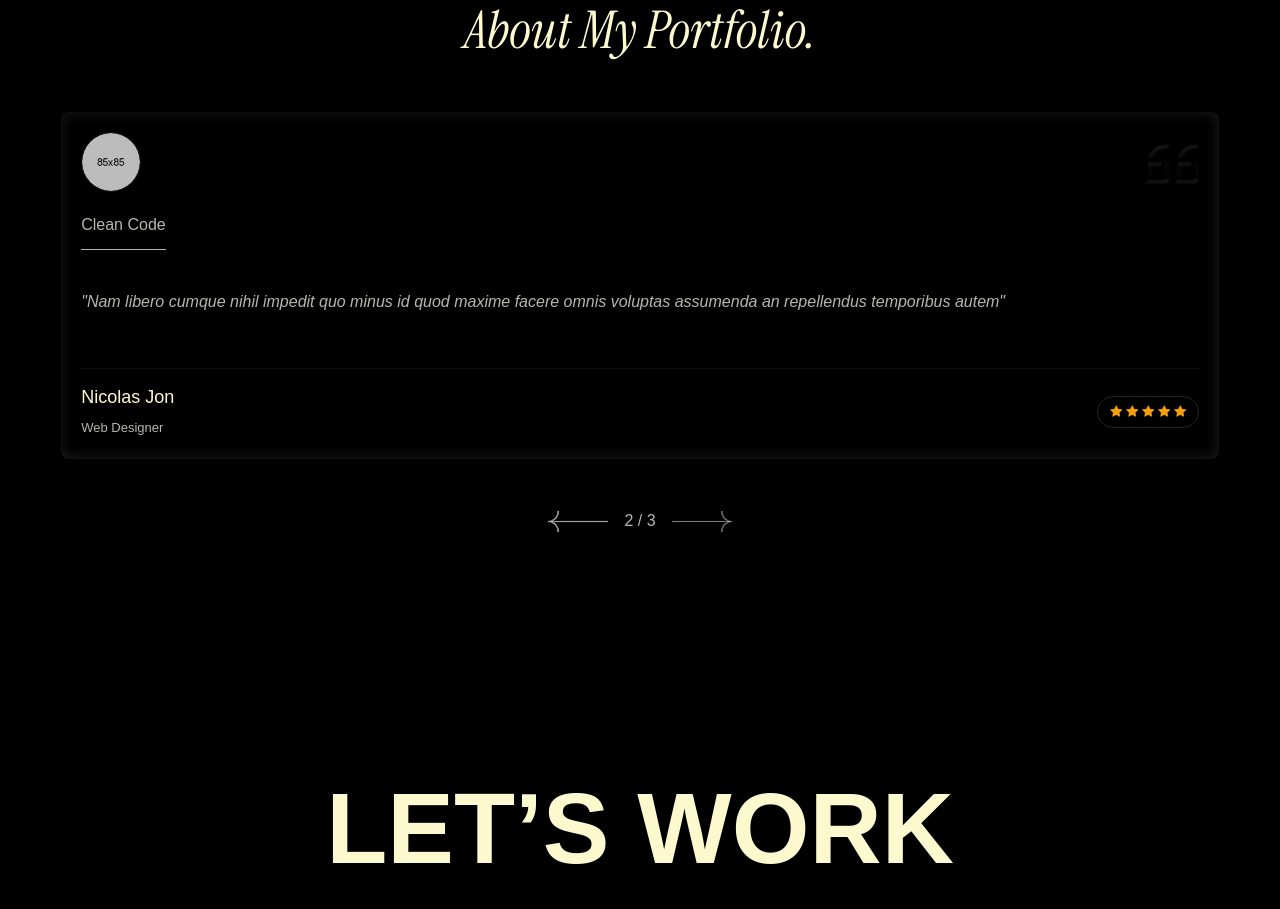
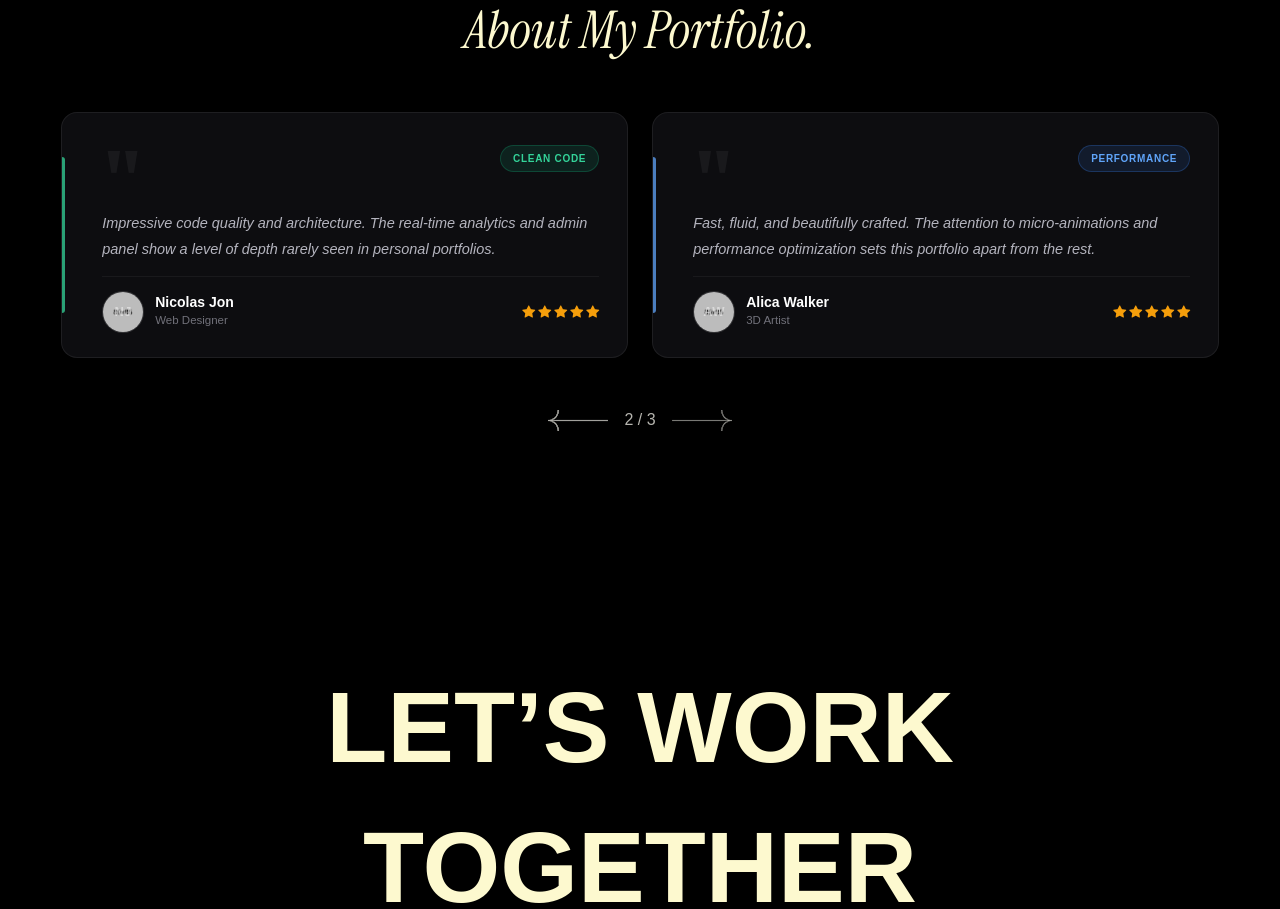
Before and after one commit to anujvishwakarma07/portfolio-react, a React (Vite) app in the folder frontend/: page / in a window 1280 px wide. Shown: the part 7677-8586 px from the top of the page. Built offline with nearby package versions, Linux system fonts and the light colour scheme; no server answers; a web font is replaced by a local one.

Commit message:
redesign: premium testimonial cards with accent bar, tag badge, quote mark

```diff
--- a/frontend/src/components/Testimonials.jsx
+++ b/frontend/src/components/Testimonials.jsx
@@ -12,7 +12,7 @@ function Testimonials() {
       _id: 'fallback_1',
       name: 'Thomas Leio',
       role: 'UI/UX Designer',
-      message: 'Nam libero cumque nihil impedit quo minus id quod maxime facere omnis voluptas assumenda an repellendus temporibus autem',
+      message: 'The portfolio design is clean, modern, and highly responsive. Every interaction feels intentional and the overall experience is top-notch.',
       rating: 5,
       tag: 'Design Quality',
       image: '/assets/img/testimonial/client1.png'
@@ -21,7 +21,7 @@ function Testimonials() {
       _id: 'fallback_2',
       name: 'Nicolas Jon',
       role: 'Web Designer',
-      message: 'Nam libero cumque nihil impedit quo minus id quod maxime facere omnis voluptas assumenda an repellendus temporibus autem',
+      message: 'Impressive code quality and architecture. The real-time analytics and admin panel show a level of depth rarely seen in personal portfolios.',
       rating: 5,
       tag: 'Clean Code',
       image: '/assets/img/testimonial/client2.png'
@@ -30,9 +30,9 @@ function Testimonials() {
       _id: 'fallback_3',
       name: 'Alica Walker',
       role: '3D Artist',
-      message: 'Nam libero cumque nihil impedit quo minus id quod maxime facere omnis voluptas assumenda an repellendus temporibus autem',
+      message: 'Fast, fluid, and beautifully crafted. The attention to micro-animations and performance optimization sets this portfolio apart from the rest.',
       rating: 5,
-      tag: 'Instant Support',
+      tag: 'Performance',
       image: '/assets/img/testimonial/client3.png'
     }
   ];
@@ -56,6 +56,20 @@ function Testimonials() {
 
   const reviewList = reviews.length > 0 ? reviews : fallbackReviews;
 
+  const getInitials = (name) => {
+    return name.split(' ').map(n => n[0]).join('').toUpperCase().slice(0, 2);
+  };
+
+  const tagColors = {
+    'Design Quality':   { bg: 'rgba(139, 92, 246, 0.12)', color: '#a78bfa', border: 'rgba(139, 92, 246, 0.25)' },
+    'Clean Code':       { bg: 'rgba(16, 185, 129, 0.12)', color: '#34d399', border: 'rgba(16, 185, 129, 0.25)' },
+    'Performance':      { bg: 'rgba(59, 130, 246, 0.12)',  color: '#60a5fa', border: 'rgba(59, 130, 246, 0.25)' },
+    'Portfolio Review': { bg: 'rgba(245, 158, 11, 0.12)', color: '#fbbf24', border: 'rgba(245, 158, 11, 0.25)' },
+  };
+
+  const getTagStyle = (tag) =>
+    tagColors[tag] || { bg: 'rgba(255,255,255,0.06)', color: '#a1a1aa', border: 'rgba(255,255,255,0.1)' };
+
   return (
     <section className="testimonial-section-v1 check-box-style mb-common pt-100 pb-100" id="testi">
       <div className="container">
@@ -76,81 +90,220 @@ function Testimonials() {
           className="testimonial-wrapperv1"
           modules={[Navigation, Pagination, Autoplay]}
           spaceBetween={24}
-          loop={reviewList.length >= 3} // Disable loop if we don't have enough slides
-          autoplay={{
-            delay: 3500,
-            disableOnInteraction: false,
-          }}
-          navigation={{
-            nextEl: '.testi-next',
-            prevEl: '.testi-prev',
-          }}
-          pagination={{
-            el: '.swiper-pagination-cus',
-            type: 'fraction',
-          }}
+          loop={reviewList.length >= 3}
+          autoplay={{ delay: 4000, disableOnInteraction: false }}
+          navigation={{ nextEl: '.testi-next', prevEl: '.testi-prev' }}
+          pagination={{ el: '.swiper-pagination-cus', type: 'fraction' }}
           breakpoints={{
-            320: { slidesPerView: 1, spaceBetween: 10 },
-            575: { slidesPerView: 1, spaceBetween: 10 },
-            991: { slidesPerView: 1, spaceBetween: 10 },
-            1200: { slidesPerView: 1 },
-            1600: { slidesPerView: Math.min(3, reviewList.length) },
+            320:  { slidesPerView: 1, spaceBetween: 16 },
+            768:  { slidesPerView: 1, spaceBetween: 20 },
+            1200: { slidesPerView: 2, spaceBetween: 24 },
+            1600: { slidesPerView: Math.min(3, reviewList.length), spaceBetween: 24 },
           }}
         >
-          {reviewList.map((item) => (
+          {reviewList.map((item) => {
+            const tagStyle = getTagStyle(item.tag);
+            return (
               <SwiperSlide key={item._id}>
-              <div className="testimonial-items-v1 cmn-shadow round8" style={{ minHeight: '340px', display: 'flex', flexDirection: 'column', justifyContent: 'space-between' }}>
-                <div>
-                  <div className="testi-thumb d-flex align-items-center justify-content-between mb-3">
-                    <div className="thumb" style={{ width: '60px', height: '60px', borderRadius: '50%', overflow: 'hidden', border: '1px solid rgba(255,255,255,0.08)' }}>
+                <div className="testi-card-new">
+
+                  {/* Top: big quote + colored tag */}
+                  <div className="testi-card-top">
+                    <div className="testi-big-quote">"</div>
+                    <span className="testi-tag-badge" style={{
+                      background: tagStyle.bg,
+                      color: tagStyle.color,
+                      border: `1px solid ${tagStyle.border}`
+                    }}>
+                      {item.tag || 'Portfolio Review'}
+                    </span>
+                  </div>
+
+                  {/* Review text */}
+                  <p className="testi-message">
+                    {item.message}
+                  </p>
+
+                  {/* Footer: avatar + name + stars */}
+                  <div className="testi-card-footer">
+                    <div className="testi-author-row">
+                      <div className="testi-avatar">
+                        {item.image && !item.image.includes('ui-avatars') ? (
                           <img
-                        src={item.image || `https://ui-avatars.com/api/?name=${encodeURIComponent(item.name)}&background=27272a&color=fff&bold=true`}
+                            src={item.image}
                             alt={item.name}
-                        style={{ width: '100%', height: '100%', objectFit: 'cover' }}
+                            onError={(e) => { e.target.style.display = 'none'; }}
                           />
+                        ) : null}
+                        <span className="testi-initials">{getInitials(item.name)}</span>
                       </div>
-                    <div className="quote-arrow">
-                      <img src="/assets/img/testimonial/quote.png" alt="quote" />
+                      <div className="testi-author-info">
+                        <span className="testi-name">{item.name}</span>
+                        <span className="testi-role">{item.role}</span>
                       </div>
                     </div>
-                  <span className="testi-title">{item.tag || 'Portfolio Review'}</span>
-                  <p className="pra-clr fz-16" style={{ fontStyle: 'italic', marginTop: '10px', display: '-webkit-box', WebkitLineClamp: '4', WebkitBoxOrient: 'vertical', overflow: 'hidden', textOverflow: 'ellipsis' }}>
-                    "{item.message}"
-                  </p>
-                </div>
-
-                <div className="d-flex flex-wrap align-items-center justify-content-between gap-3 mt-4" style={{ borderTop: '1px solid rgba(255,255,255,0.05)', paddingTop: '15px' }}>
-                  <div className="cont">
-                    <span className="fw-500 fz-18 white d-block mb-1">{item.name}</span>
-                    <span className="pra-clr" style={{ fontSize: '13px' }}>{item.role}</span>
-                  </div>
-                  <div className="d-flex cmborder ratting-inner round100 align-items-center gap-1" style={{ padding: '6px 12px' }}>
+                    <div className="testi-stars">
                       {Array.from({ length: 5 }).map((_, i) => (
-                      <i key={i} className={`bi ${i < item.rating ? 'bi-star-fill' : 'bi-star'}`} style={{ color: i < item.rating ? '#f59e0b' : '#3f3f46', fontSize: '12px' }}></i>
+                        <i
+                          key={i}
+                          className={`bi ${i < item.rating ? 'bi-star-fill' : 'bi-star'}`}
+                          style={{ color: i < item.rating ? '#f59e0b' : '#3f3f46', fontSize: '13px' }}
+                        ></i>
                       ))}
                     </div>
                   </div>
+
+                  {/* Left accent bar — colored per tag */}
+                  <div className="testi-accent-bar" style={{ background: tagStyle.color }}></div>
                 </div>
               </SwiperSlide>
-          ))}
+            );
+          })}
         </Swiper>
 
-        {/* Custom Navigation / Pagination controls at bottom center */}
+        {/* Navigation */}
         <div className="d-center">
           <div className="d-inline-flex justify-content-center text-center m-auto align-items-center gap-xxl-4 gap-3 pt-60">
             <div className="testi-prev" style={{ cursor: 'pointer' }}>
               <img src="/assets/img/blog/left-arrow.png" alt="Prev" />
             </div>
-
-            {/* The fraction indicator gets rendered here */}
             <div className="swiper-pagination-cus pra-clr"></div>
-
             <div className="testi-next" style={{ cursor: 'pointer' }}>
               <img src="/assets/img/blog/right-arrow.png" alt="Next" />
             </div>
           </div>
         </div>
       </div>
+
+      <style>{`
+        .testi-card-new {
+          position: relative;
+          background: rgba(15, 15, 18, 0.9);
+          border: 1px solid rgba(255, 255, 255, 0.07);
+          border-radius: 16px;
+          padding: 28px 28px 24px 40px;
+          display: flex;
+          flex-direction: column;
+          gap: 14px;
+          min-height: 240px;
+          overflow: hidden;
+          transition: border-color 0.3s ease, transform 0.3s ease, box-shadow 0.3s ease;
+        }
+        .testi-card-new:hover {
+          border-color: rgba(255, 255, 255, 0.13);
+          transform: translateY(-5px);
+          box-shadow: 0 20px 40px rgba(0, 0, 0, 0.3);
+        }
+        .testi-accent-bar {
+          position: absolute;
+          left: 0;
+          top: 18%;
+          bottom: 18%;
+          width: 3px;
+          border-radius: 0 4px 4px 0;
+          opacity: 0.75;
+        }
+        .testi-card-top {
+          display: flex;
+          align-items: flex-start;
+          justify-content: space-between;
+          gap: 12px;
+        }
+        .testi-big-quote {
+          font-size: 80px;
+          line-height: 0.5;
+          font-family: Georgia, serif;
+          color: rgba(255, 255, 255, 0.05);
+          font-weight: 900;
+          margin-top: 16px;
+          user-select: none;
+          flex-shrink: 0;
+        }
+        .testi-tag-badge {
+          font-size: 10px;
+          font-weight: 600;
+          letter-spacing: 0.07em;
+          text-transform: uppercase;
+          padding: 5px 12px;
+          border-radius: 20px;
+          white-space: nowrap;
+          margin-top: 4px;
+        }
+        .testi-message {
+          font-size: 14.5px;
+          line-height: 1.75;
+          color: #b4b4be;
+          font-style: italic;
+          margin: 0;
+          flex: 1;
+          display: -webkit-box;
+          -webkit-line-clamp: 4;
+          -webkit-box-orient: vertical;
+          overflow: hidden;
+        }
+        .testi-card-footer {
+          display: flex;
+          align-items: center;
+          justify-content: space-between;
+          flex-wrap: wrap;
+          gap: 10px;
+          padding-top: 14px;
+          border-top: 1px solid rgba(255, 255, 255, 0.05);
+          margin-top: auto;
+        }
+        .testi-author-row {
+          display: flex;
+          align-items: center;
+          gap: 11px;
+        }
+        .testi-avatar {
+          width: 42px;
+          height: 42px;
+          border-radius: 50%;
+          overflow: hidden;
+          border: 1px solid rgba(255, 255, 255, 0.1);
+          background: rgba(255, 255, 255, 0.06);
+          display: flex;
+          align-items: center;
+          justify-content: center;
+          flex-shrink: 0;
+          position: relative;
+        }
+        .testi-avatar img {
+          width: 100%;
+          height: 100%;
+          object-fit: cover;
+          position: absolute;
+          top: 0; left: 0;
+        }
+        .testi-initials {
+          font-size: 13px;
+          font-weight: 700;
+          color: rgba(255, 255, 255, 0.45);
+          letter-spacing: 0.5px;
+          z-index: 1;
+        }
+        .testi-author-info {
+          display: flex;
+          flex-direction: column;
+          gap: 3px;
+        }
+        .testi-name {
+          font-size: 14px;
+          font-weight: 600;
+          color: #ffffff;
+          line-height: 1;
+        }
+        .testi-role {
+          font-size: 11.5px;
+          color: #71717a;
+        }
+        .testi-stars {
+          display: flex;
+          gap: 3px;
+          align-items: center;
+        }
+      `}</style>
     </section>
   )
 }
```
Lines whose indentation alone changed are shown as unchanged.
